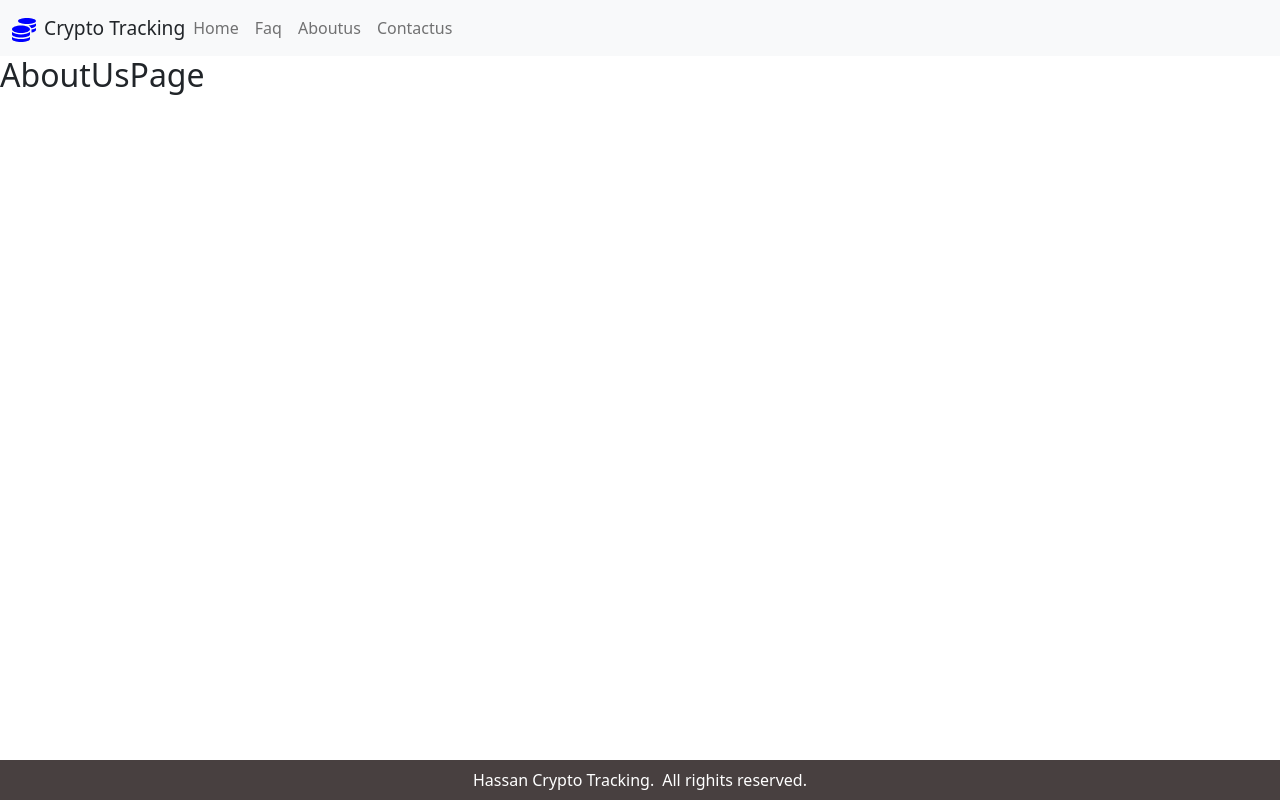
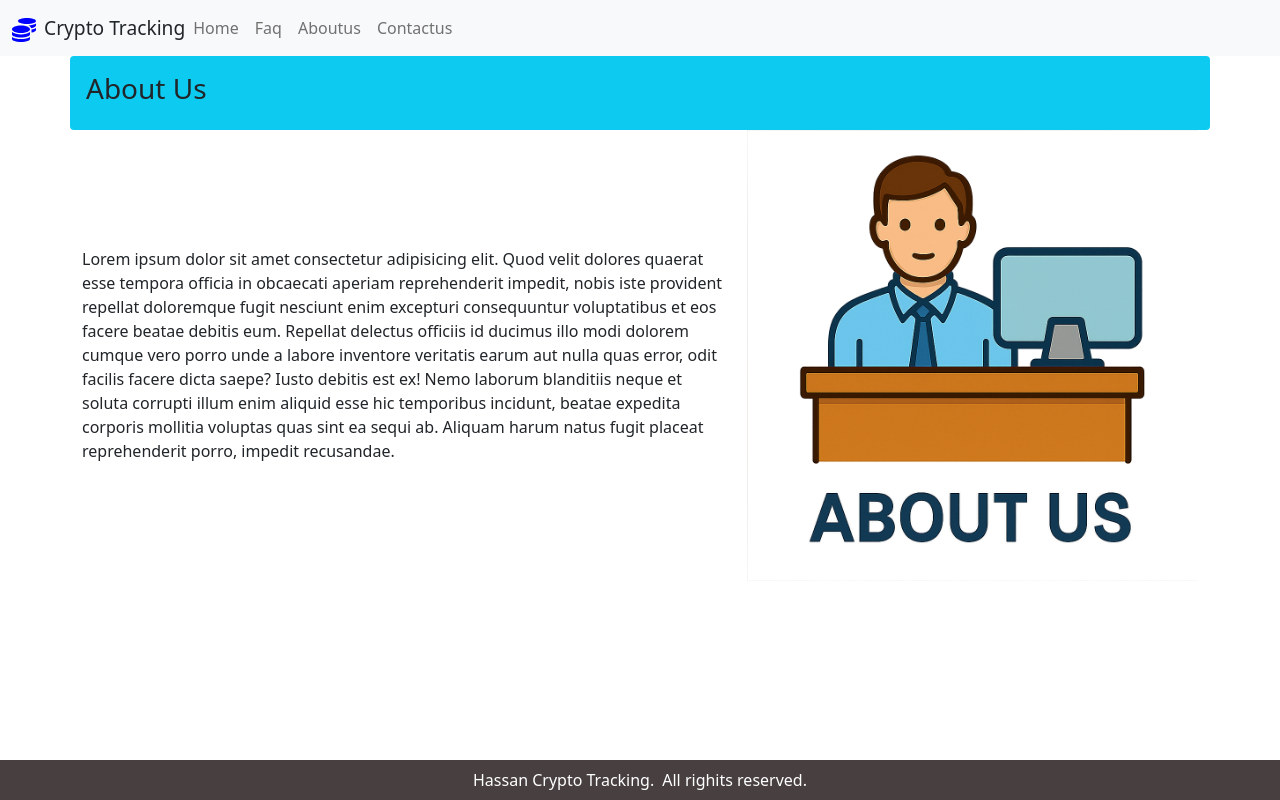
Before and after one commit to hassanbakhtiari/my-crypto-tracking, a React (Vite) app: page /aboutus in a window 1280 px wide. Built offline with nearby package versions, Linux system fonts and the light colour scheme.

Commit message:
boytus page implimented

```diff
--- a/src/pages/AboutUs.page.jsx
+++ b/src/pages/AboutUs.page.jsx
@@ -1,11 +1,34 @@
 /** @format */
 
 import React from 'react';
+import aboutImg from '../assets/images/about.png';
 
 const AboutUsPage = () => {
 	return (
-		<div>
-			<h2>AboutUsPage</h2>
+		<div className="container">
+			<div className="row">
+				<div className="col-12 bg-info p-3 rounded">
+					<h3>About Us</h3>
+				</div>
+			</div>
+			<div className="row align-items-center ">
+				<div className="col-md-7">
+					Lorem ipsum dolor sit amet consectetur adipisicing elit. Quod velit
+					dolores quaerat esse tempora officia in obcaecati aperiam
+					reprehenderit impedit, nobis iste provident repellat doloremque fugit
+					nesciunt enim excepturi consequuntur voluptatibus et eos facere beatae
+					debitis eum. Repellat delectus officiis id ducimus illo modi dolorem
+					cumque vero porro unde a labore inventore veritatis earum aut nulla
+					quas error, odit facilis facere dicta saepe? Iusto debitis est ex!
+					Nemo laborum blanditiis neque et soluta corrupti illum enim aliquid
+					esse hic temporibus incidunt, beatae expedita corporis mollitia
+					voluptas quas sint ea sequi ab. Aliquam harum natus fugit placeat
+					reprehenderit porro, impedit recusandae.
+				</div>
+				<div className="col-md-5 text-center">
+					<img src={aboutImg} alt="about" className="img-fluid about-img" />
+				</div>
+			</div>
 		</div>
 	);
 };
```
Also changed, not shown: src/assets/images/about.png (added).
